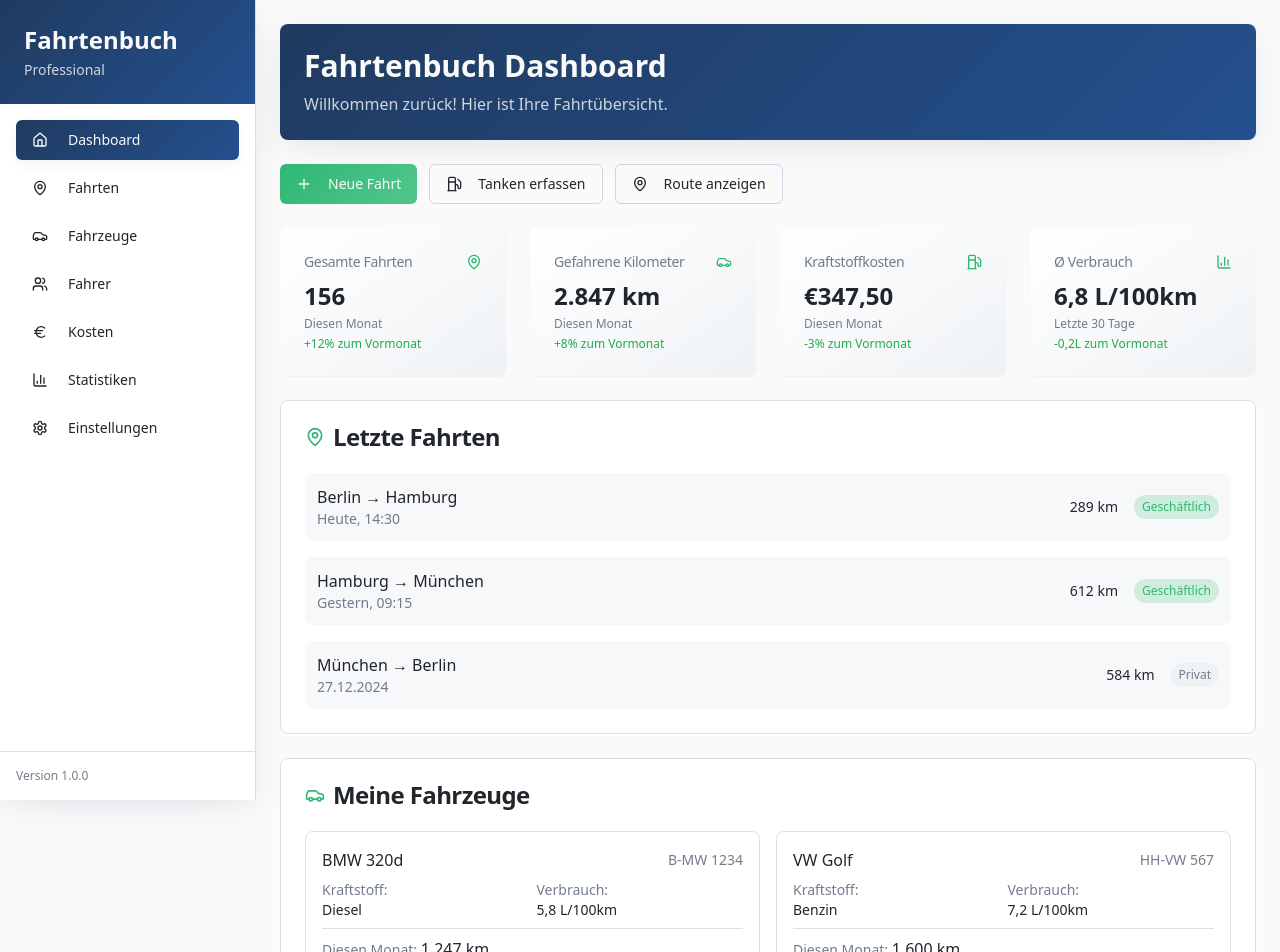
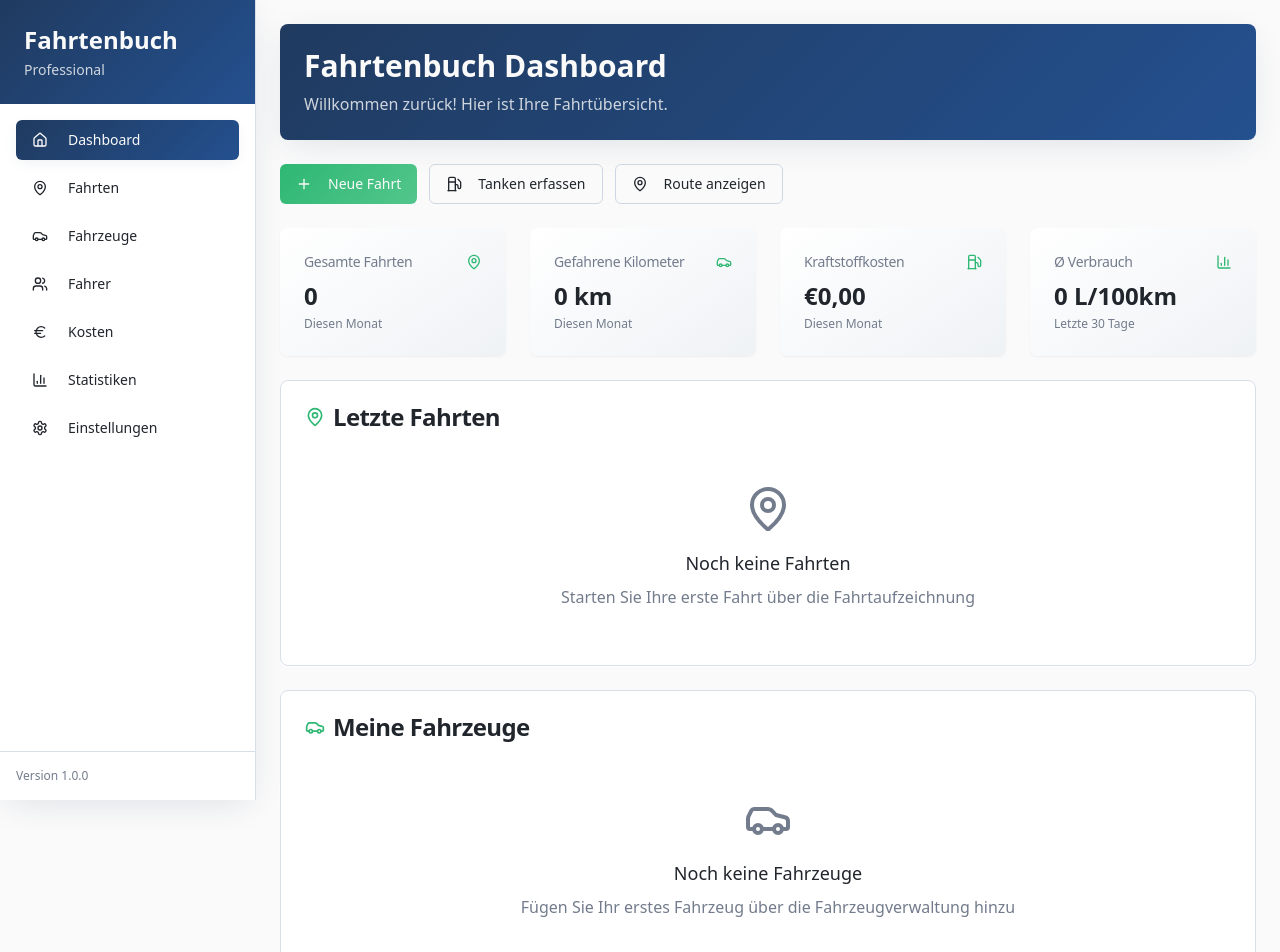
Before and after one commit to kamatt66/fahrtenbuch-pro-gps, a React (Vite) app: page / in a window 1280 px wide. Shown: the top 952 px of the page. Built offline with nearby package versions, Linux system fonts and the light colour scheme.

Commit message:
Entferne Demo-Daten
Demo-Daten wurden aus allen Hooks und Komponenten entfernt, da die Anwendung nun mit der echten Supabase-Datenbank verbunden ist.

```diff
--- a/src/components/Dashboard.tsx
+++ b/src/components/Dashboard.tsx
@@ -80,31 +80,27 @@ const Dashboard = ({ onTabChange }: DashboardProps) => {
       <div className="grid grid-cols-1 md:grid-cols-2 lg:grid-cols-4 gap-6">
         <StatCard
           title="Gesamte Fahrten"
-          value="156"
+          value="0"
           icon={<MapPin className="h-4 w-4" />}
           description="Diesen Monat"
-          trend="+12% zum Vormonat"
         />
         <StatCard
           title="Gefahrene Kilometer"
-          value="2.847 km"
+          value="0 km"
           icon={<Car className="h-4 w-4" />}
           description="Diesen Monat"
-          trend="+8% zum Vormonat"
         />
         <StatCard
           title="Kraftstoffkosten"
-          value="€347,50"
+          value="€0,00"
           icon={<Fuel className="h-4 w-4" />}
           description="Diesen Monat"
-          trend="-3% zum Vormonat"
         />
         <StatCard
           title="Ø Verbrauch"
-          value="6,8 L/100km"
+          value="0 L/100km"
           icon={<BarChart3 className="h-4 w-4" />}
           description="Letzte 30 Tage"
-          trend="-0,2L zum Vormonat"
         />
       </div>
 
@@ -117,29 +113,14 @@ const Dashboard = ({ onTabChange }: DashboardProps) => {
           </CardTitle>
         </CardHeader>
         <CardContent>
-          <div className="space-y-4">
-            {[
-              { from: "Berlin", to: "Hamburg", date: "Heute, 14:30", km: "289 km", purpose: "Geschäftlich" },
-              { from: "Hamburg", to: "München", date: "Gestern, 09:15", km: "612 km", purpose: "Geschäftlich" },
-              { from: "München", to: "Berlin", date: "27.12.2024", km: "584 km", purpose: "Privat" },
-            ].map((trip, index) => (
-              <div key={index} className="flex items-center justify-between p-3 rounded-lg bg-muted/50 hover:bg-muted transition-colors">
-                <div className="flex-1">
-                  <div className="font-medium">{trip.from} → {trip.to}</div>
-                  <div className="text-sm text-muted-foreground">{trip.date}</div>
-                </div>
-                <div className="flex items-center space-x-4 text-sm">
-                  <span className="font-medium">{trip.km}</span>
-                  <span className={`px-2 py-1 rounded-full text-xs ${
-                    trip.purpose === 'Geschäftlich'
-                      ? 'bg-automotive-accent/20 text-automotive-accent'
-                      : 'bg-muted text-muted-foreground'
-                  }`}>
-                    {trip.purpose}
-                  </span>
-                </div>
-              </div>
-            ))}
+          <div className="flex items-center justify-center py-8">
+            <div className="text-center">
+              <MapPin className="w-12 h-12 mx-auto mb-4 text-muted-foreground" />
+              <h3 className="text-lg font-medium mb-2">Noch keine Fahrten</h3>
+              <p className="text-muted-foreground">
+                Starten Sie Ihre erste Fahrt über die Fahrtaufzeichnung
+              </p>
+            </div>
           </div>
         </CardContent>
       </Card>
@@ -153,32 +134,14 @@ const Dashboard = ({ onTabChange }: DashboardProps) => {
           </CardTitle>
         </CardHeader>
         <CardContent>
-          <div className="grid grid-cols-1 md:grid-cols-2 gap-4">
-            {[
-              { name: "BMW 320d", plate: "B-MW 1234", fuel: "Diesel", consumption: "5,8 L/100km", km: "1.247 km" },
-              { name: "VW Golf", plate: "HH-VW 567", fuel: "Benzin", consumption: "7,2 L/100km", km: "1.600 km" },
-            ].map((vehicle, index) => (
-              <div key={index} className="p-4 rounded-lg border border-border bg-card hover:shadow-card transition-all">
-                <div className="flex items-center justify-between mb-2">
-                  <h3 className="font-medium">{vehicle.name}</h3>
-                  <span className="text-sm text-muted-foreground">{vehicle.plate}</span>
-                </div>
-                <div className="grid grid-cols-2 gap-2 text-sm">
-                  <div>
-                    <span className="text-muted-foreground">Kraftstoff:</span>
-                    <div className="font-medium">{vehicle.fuel}</div>
-                  </div>
-                  <div>
-                    <span className="text-muted-foreground">Verbrauch:</span>
-                    <div className="font-medium">{vehicle.consumption}</div>
-                  </div>
-                </div>
-                <div className="mt-2 pt-2 border-t border-border">
-                  <span className="text-sm text-muted-foreground">Diesen Monat: </span>
-                  <span className="font-medium">{vehicle.km}</span>
-                </div>
-              </div>
-            ))}
+          <div className="flex items-center justify-center py-8">
+            <div className="text-center">
+              <Car className="w-12 h-12 mx-auto mb-4 text-muted-foreground" />
+              <h3 className="text-lg font-medium mb-2">Noch keine Fahrzeuge</h3>
+              <p className="text-muted-foreground">
+                Fügen Sie Ihr erstes Fahrzeug über die Fahrzeugverwaltung hinzu
+              </p>
+            </div>
           </div>
         </CardContent>
       </Card>
--- a/src/components/DriverManagement.tsx
+++ b/src/components/DriverManagement.tsx
@@ -25,47 +25,7 @@ interface Driver {
 }
 
 const DriverManagement = () => {
-  const [drivers, setDrivers] = useState<Driver[]>([
-    {
-      id: "1",
-      firstName: "Max",
-      lastName: "Mustermann",
-      email: "max.mustermann@firma.de",
-      phone: "+49 30 12345678",
-      licenseNumber: "D123456789",
-      licenseExpiry: "2028-12-31",
-      status: 'active',
-      totalTrips: 156,
-      totalKm: 12450,
-      monthlyKm: 1247
-    },
-    {
-      id: "2",
-      firstName: "Anna",
-      lastName: "Schmidt",
-      email: "anna.schmidt@firma.de",
-      phone: "+49 40 98765432",
-      licenseNumber: "D987654321",
-      licenseExpiry: "2026-08-15",
-      status: 'active',
-      totalTrips: 89,
-      totalKm: 8760,
-      monthlyKm: 890
-    },
-    {
-      id: "3",
-      firstName: "Thomas",
-      lastName: "Weber",
-      email: "thomas.weber@firma.de",
-      phone: "+49 89 11111111",
-      licenseNumber: "D456789123",
-      licenseExpiry: "2025-03-20",
-      status: 'suspended',
-      totalTrips: 45,
-      totalKm: 3450,
-      monthlyKm: 0
-    }
-  ]);
+  const [drivers, setDrivers] = useState<Driver[]>([]);
 
   const [isAddDialogOpen, setIsAddDialogOpen] = useState(false);
   const [newDriver, setNewDriver] = useState({
--- a/src/components/VehicleManagement.tsx
+++ b/src/components/VehicleManagement.tsx
@@ -24,47 +24,7 @@ interface Vehicle {
 }
 
 const VehicleManagement = () => {
-  const [vehicles, setVehicles] = useState<Vehicle[]>([
-    {
-      id: "1",
-      name: "BMW 320d",
-      brand: "BMW",
-      model: "320d",
-      plate: "B-MW 1234",
-      fuel: "Diesel",
-      year: 2022,
-      consumption: 5.8,
-      status: 'active',
-      totalKm: 45230,
-      monthlyKm: 1247
-    },
-    {
-      id: "2",
-      name: "VW Golf",
-      brand: "Volkswagen",
-      model: "Golf 8",
-      plate: "HH-VW 567",
-      fuel: "Benzin",
-      year: 2021,
-      consumption: 7.2,
-      status: 'active',
-      totalKm: 32150,
-      monthlyKm: 1600
-    },
-    {
-      id: "3",
-      name: "Mercedes Sprinter",
-      brand: "Mercedes-Benz",
-      model: "Sprinter",
-      plate: "M-MB 890",
-      fuel: "Diesel",
-      year: 2020,
-      consumption: 9.5,
-      status: 'maintenance',
-      totalKm: 87450,
-      monthlyKm: 0
-    }
-  ]);
+  const [vehicles, setVehicles] = useState<Vehicle[]>([]);
 
   const [isAddDialogOpen, setIsAddDialogOpen] = useState(false);
   const [newVehicle, setNewVehicle] = useState({
```
